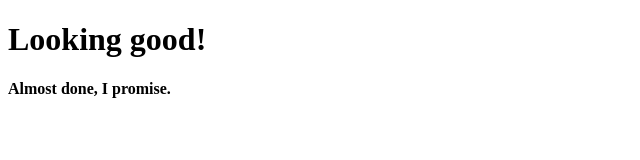
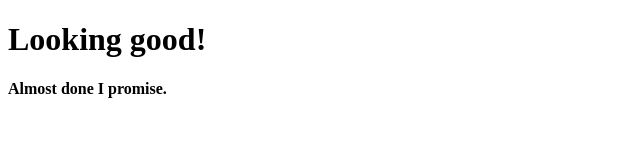
Before and after one commit to jdmar3-comp426/a00-icadeal, a website: page index.html in a window 1280 px wide. Shown: the full height of the page, 0-640 px from the left. Drawn offline with Linux system fonts and the light colour scheme.

Commit message:
corrected "almost done I promise"

```diff
--- a/index.html
+++ b/index.html
@@ -8,7 +8,7 @@
     <body>
         <div>
             <h1>Looking good!</h1>
-            <p><strong>Almost done, I promise.</strong></p>
+            <p><strong>Almost done I promise.</strong></p>
         </div>
     </body>
 </html>
```
